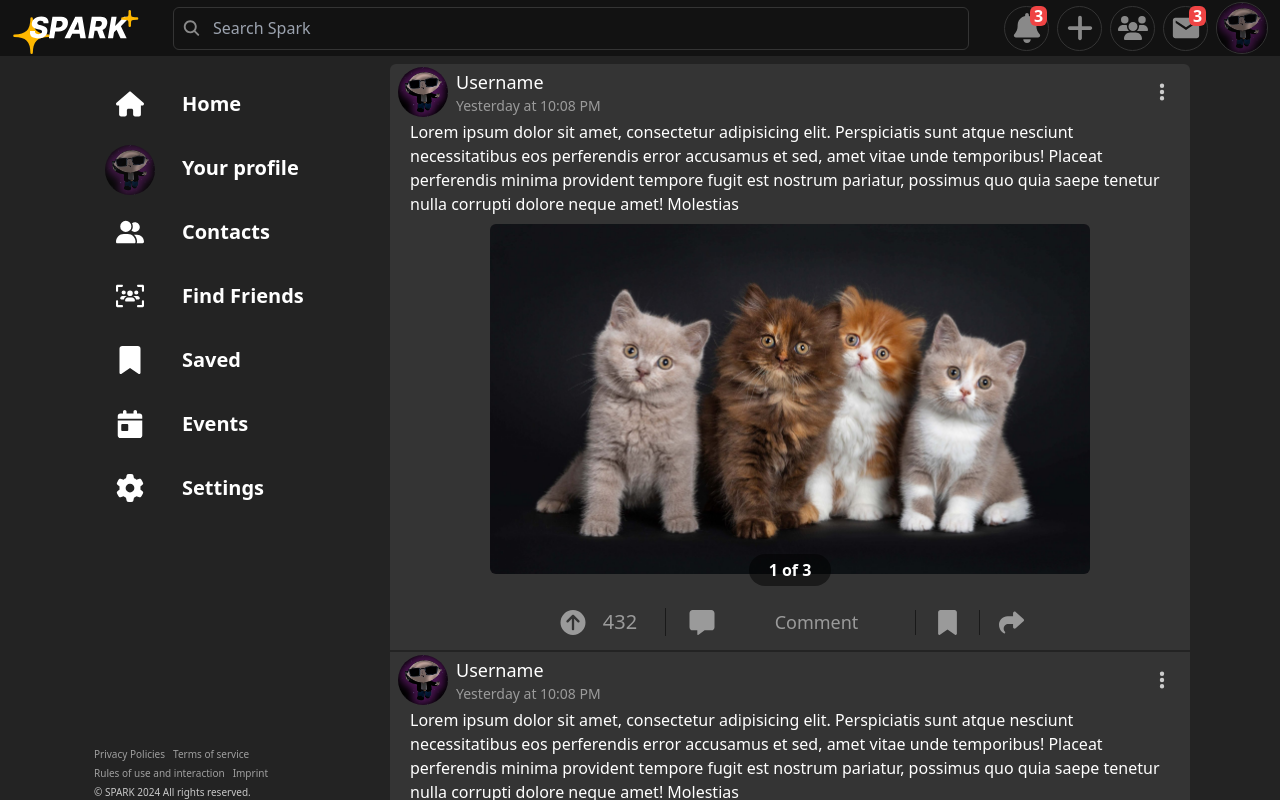
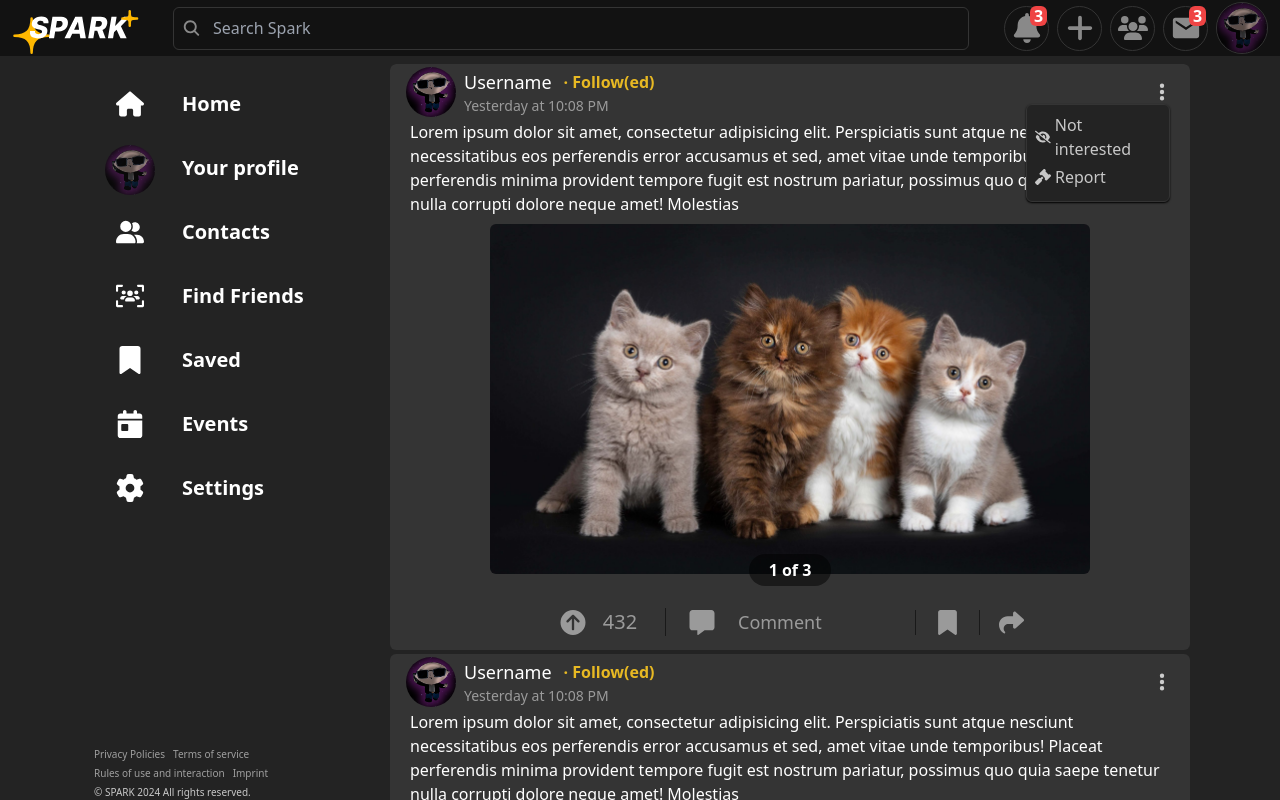
Before and after one commit to TheSparkApp/frontend, a Next.js app: page /home in a window 1280 px wide. Both pictures are taken after a click on the element 1162 px from the left and 92 px from the top of the page. Built offline with nearby package versions, Linux system fonts and the light colour scheme.

Commit message:
added options and themes etc

```diff
--- a/src/app/home/page.tsx
+++ b/src/app/home/page.tsx
@@ -14,6 +14,8 @@ import {
 	FaCalendarDay,
 	FaCircleArrowUp,
 	FaEllipsisVertical,
+	FaEyeSlash,
+	FaGavel,
 	FaGear,
 	FaHouse,
 	FaImage,
@@ -56,16 +58,47 @@ export default function MainApp() {
 	const maxCharacters = 250;
 	const [remainingCharacters, setRemainingCharacters] =
 		useState(maxCharacters);
+	const [loading, setLoading] = useState(false);
+	const [posts, setPosts] = useState<any[]>([2,2,2,2,2,2]);
+	const containerRef = useRef<HTMLDivElement>(null);
 
-	const handleChange = (event: React.FormEvent<HTMLDivElement>) => {
-		const newValue = (event.target as HTMLDivElement).textContent;
-		if (newValue) {
-			setInputValue(newValue);
-		} else {
-			setInputValue("");
+	const loadMorePosts = () => {
+		// Hier könntest du die Logik zum Laden neuer Posts implementieren
+		// Zum Beispiel eine API-Anfrage machen und die neuen Posts zu `posts` hinzufügen
+		console.log("Loading more posts...");
+	};
+
+	const handleScroll = () => {
+		const container = containerRef.current;
+		if (container) {
+			const { scrollTop, scrollHeight, clientHeight } = container;
+			if (scrollHeight - scrollTop === clientHeight) {
+				// Scroller ist ganz unten
+				loadMorePosts();
+			}
+			// console.log(container)
+
 		}
 	};
 
+	useEffect(() => {
+		// Initialisiere deine Posts oder lade sie beim Mounten der Komponente
+		// setPosts([...initialPosts]);
+		// Oder führe eine API-Anfrage aus, um die initialen Posts zu laden
+
+		// Füge einen Event-Listener für das Scrollereignis hinzu
+		const container = containerRef.current;
+		if (container) {
+			container.addEventListener("scroll", handleScroll);
+		}
+
+		// Entferne den Event-Listener beim Komponentenabbau
+		return () => {
+			if (container) {
+				container.removeEventListener("scroll", handleScroll);
+			}
+		};
+	}, []);
 	useEffect(() => {
 		setRemainingCharacters(maxCharacters - inputValue.length);
 		const characterCountElement =
@@ -208,11 +241,15 @@ export default function MainApp() {
 								background: theme?.theme.colors.primary,
 							}}
 							className="min-w-[300px] w-full max-w-[800px] -mt-10 h-[93%] full-home rounded-md overflow-hidden">
-							<div className="w-full min-h-full h-full overflow-y-scroll flex flex-col">
-								<Post />
-								<Post />
-								<Post />
-								<Post />
+							<div className="w-full min-h-full h-full overflow-y-scroll flex flex-col pb-5" ref={containerRef}>
+								{posts.map((post, index) => (
+									<Post key={index} />
+								))}
+								{loading && (
+									<h1 className="w-full text-center">
+										Loading...
+									</h1>
+								)}
 							</div>
 						</div>
 						<div className="min-w-[200px] w-[300px] max-w-[400px] h-full hide-home-bars">
@@ -399,12 +436,34 @@ const Post: React.FC = () => {
 	const theme = React.useContext(ThemeContext);
 	const router = useRouter();
 	const likes = <NumberFormatter value={parseInt("432")} />;
+	const [showMenu, setShowMenu] = useState(false);
+	const menuRef = useRef<HTMLDivElement>(null);
+
+	useEffect(() => {
+		const handleClickOutside = (event: MouseEvent) => {
+			if (
+				menuRef.current &&
+				!menuRef.current.contains(event.target as Node)
+			) {
+				setShowMenu(false);
+			}
+		};
+
+		document.addEventListener("mousedown", handleClickOutside);
+
+		return () => {
+			document.removeEventListener("mousedown", handleClickOutside);
+		};
+	}, []);
+
 	return (
-		<div className="mb-0.5 w-full h-fit">
-			<div style={{ background: theme?.theme.colors.secondary }} className="w-full h-fit">
+		<div className="mb-1 w-full h-fit">
+			<div
+				style={{ background: theme?.theme.colors.secondary }}
+				className="w-full h-fit relative rounded-md overflow-hidden">
 				<div className="w-full h-14 flex flex-row pb-1 pt-1">
 					<div className="w-full flex-row flex h-full">
-						<div className="flex ml-2 justify-start cursor-pointer group items-center bg select-none drag-none w-fit">
+						<div className="flex ml-4 justify-start cursor-pointer group items-center bg select-none drag-none w-fit">
 							<Image
 								src={"/stein_pfp.png"}
 								width={50}
@@ -414,15 +473,28 @@ const Post: React.FC = () => {
 							/>
 						</div>
 						<div className="flex flex-col ml-2 select-none">
-							<h1 className="hover:underline cursor-pointer text-lg">
-								Username
-							</h1>
+							<div className="flex flex-row justify-center items-center">
+								<h1 className="hover:underline cursor-pointer text-lg">
+									Username
+								</h1>
+								<p
+									className="ml-3 hover:underline cursor-pointer font-bold"
+									style={{
+										color: theme?.theme.colors.text_link,
+									}}>
+									{" "}
+									· Follow(ed)
+								</p>
+							</div>
 							<p className="opacity-50 text-sm">
 								Yesterday at 10:08 PM
 							</p>
 						</div>
 					</div>
-					<div className="transition-all ease-in mr-2 duration-100 group min-w-10 rounded-md active:opacity-100 opacity-75">
+					<div
+						className="transition-all ease-in mr-2 duration-100 group min-w-10 rounded-md active:opacity-100 opacity-75"
+						ref={menuRef}
+						onClick={() => setShowMenu(!showMenu)}>
 						<div className="w-full flex flex-row justify-center items-center cursor-pointer select-none rounded-md h-full">
 							<FaEllipsisVertical size={20} />
 						</div>
@@ -451,12 +523,19 @@ const Post: React.FC = () => {
 				<div className="w-full min-h-14 flex flex-col justify-center items-center overflow-hidden">
 					<div className="w-full h-full flex flex-row justify-center items-center mr-1 ml-1">
 						<div className="flex flex-row select-none pl-5 pr-5 h-full w-fit min-w-32 cursor-pointer opacity-50 active:opacity-100 justify-center items-center">
-							<FaCircleArrowUp size={25} className="min-w-[32px]" />
-							<span className="text-xl ml-1.5 ellipsis w-full text-center">{likes}</span>
+							<FaCircleArrowUp
+								size={25}
+								className="min-w-[32px]"
+							/>
+							<span className="text-xl ml-1.5 ellipsis w-full text-center">
+								{likes}
+							</span>
 						</div>
 						<div className="flex flex-row select-none pl-5 pr-5 h-full max-w-[250px] w-full cursor-pointer opacity-50 active:opacity-100 justify-center items-center border-l border-black">
 							<FaMessage size={25} className="min-w-[32px]" />
-							<span className="text-lg ml-5 ellipsis w-full text-center">Comment</span>
+							<span className="text-lg ml-5 ellipsis w-full text-start">
+								Comment
+							</span>
 						</div>
 						<div className="flex flex-row select-none h-full min-w-16 cursor-pointer opacity-50 active:opacity-100 justify-center items-center border-l border-black">
 							<FaBookmark size={25} />
@@ -466,6 +545,24 @@ const Post: React.FC = () => {
 						</div>
 					</div>
 				</div>
+				{showMenu && (
+					<div
+						ref={menuRef}
+						className="absolute top-10 select-none right-5 w-36 h-fit overflow-hidden rounded-[6px] shadow-black shadow-sm p-2 border"
+						style={{
+							background: theme?.theme.colors.primary,
+							borderColor: theme?.theme.colors.secondary,
+						}}>
+						<div className="hover:opacity-100 mb-1 opacity-75 cursor-pointer flex flex-row justify-start items-center">
+							<FaEyeSlash />
+							<span className="ml-1">Not interested</span>
+						</div>
+						<div className="hover:opacity-100 mb-1 opacity-75 cursor-pointer flex flex-row justify-start items-center">
+							<FaGavel />
+							<span className="ml-1">Report</span>
+						</div>
+					</div>
+				)}
 			</div>
 		</div>
 	);
@@ -519,7 +616,9 @@ const ImageGallery: React.FC<ImageGalleryProps> = ({ images }) => {
 							className="absolute top-0 z-50 right-0 m-4 ml-0 mr-2 text-lg text-white p-5 bg-black bg-opacity-50 rounded-lg">
 							<FaX />
 						</button>
-						<div className="relative z-40 p-4 rounded-md" onClick={closeModal}>
+						<div
+							className="relative z-40 p-4 rounded-md"
+							onClick={closeModal}>
 							<div className="relative">
 								<Image
 									src={images[currentIndex]}
@@ -543,7 +642,7 @@ const ImageGallery: React.FC<ImageGalleryProps> = ({ images }) => {
 					</div>
 				)}
 			</div>
-			<p className="text-center -mt-5 z-10 mb-2 rounded-full font-bold p-5 pt-1 pb-1 bg-black bg-opacity-50">
+			<p className="text-center -mt-5 z-10 select-none mb-2 rounded-full font-bold p-5 pt-1 pb-1 bg-black bg-opacity-50">
 				{currentIndex + 1} of {images.length}
 			</p>
 		</>
```
